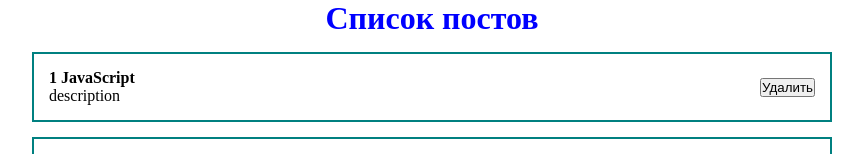
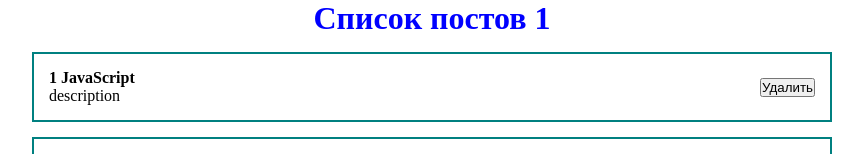
Before and after one commit to Soldatova-Kristina/react_app_ui, a React (Vite) app in the folder vite-project/: page / in a window 1280 px wide. Shown: the top 154 px of the page, without its empty margins (208-1071 px from the left). Built offline with nearby package versions, Linux system fonts and the light colour scheme.

Commit message:
feat: вынесла массив элеменов обратно в App и сделала возможность динамического отображение заголовка, теперь можно составлять несколько независимых блоков постов

```diff
--- a/vite-project/src/App.jsx
+++ b/vite-project/src/App.jsx
@@ -1,11 +1,17 @@
 import './App.css'
 import PostList from './components/PostList/PostList'
-
+import { useState } from 'react'
 function App() {
+     const [posts, setPosts] = useState([
+    {id: 1, title: " JavaScript", body: "description"},
+    {id: 2, title: " TypeScript", body: "description"},
+    {id: 3, title: " Redux", body: "description"},
+    {id: 4, title: " React", body: "description"}
+  ])
 
   return (
     <div className="App">
-     <PostList />
+     <PostList posts={posts} title={"Список постов 1"}/>
      </div>
   )
 }
--- a/vite-project/src/components/PostList/PostList.jsx
+++ b/vite-project/src/components/PostList/PostList.jsx
@@ -1,17 +1,8 @@
-import {useState} from 'react'
 import PostItem from '../PostItem/PostItem'
-export default function PostList() {
-
-    const [posts, setPosts] = useState([
-    {id: 1, title: " JavaScript", body: "description"},
-    {id: 2, title: " TypeScript", body: "description"},
-    {id: 3, title: " Redux", body: "description"},
-    {id: 4, title: " React", body: "description"}
-  ])
-
+export default function PostList({posts, title}) {
     return (
         <>
-         <h1 style={{color: 'blue', textAlign: 'center'}}>Список постов</h1>
+         <h1 style={{color: 'blue', textAlign: 'center'}}>{title}</h1>
         {posts.map(item => (
           <PostItem post={item} key={item.id}/>
         ))}
```
